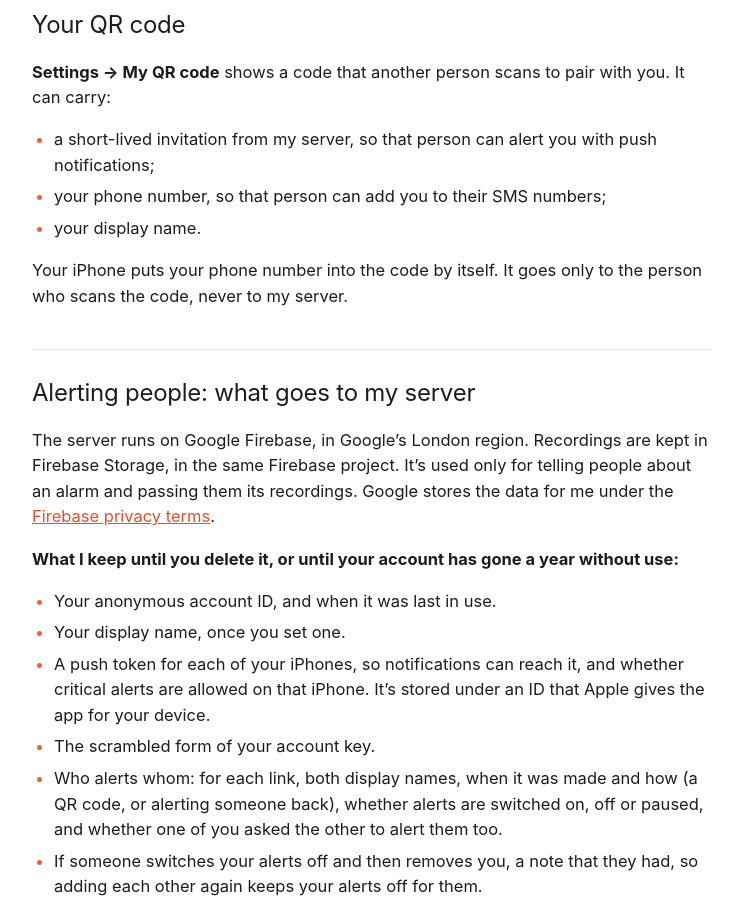
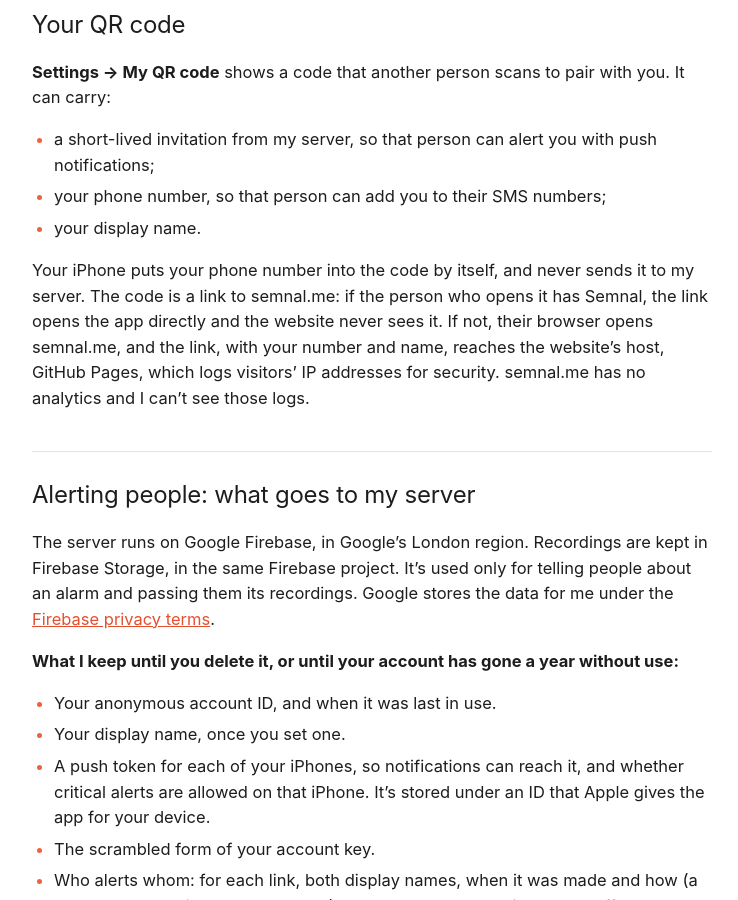
Before and after one commit to RogyMD/semnal.me, a Jekyll site: the page built from privacy.md, in a window 1280 px wide and 900 px high, scrolled down 2677 px. Shown: the whole window, without its empty margins (268-1006 px from the left). Built offline with Jekyll 4.4.1, drawn with Linux system fonts in a browser that asks for light colours.

Commit message:
Say where the phone number in an invite link can go
The QR code is now a link to semnal.me. The privacy policy says that
with Semnal installed the website never sees it, and otherwise the
link, with the number and name, reaches GitHub Pages, which logs IP
addresses. SETUP.md records that Apple's CDN accepts the
octet-stream file and adds an invite link to the checks.

```diff
--- a/privacy.md
+++ b/privacy.md
@@ -57,7 +57,7 @@ Your **account key** is your login. You find it in **Settings → Push Notificat
 - your phone number, so that person can add you to their SMS numbers;
 - your display name.
 
-Your iPhone puts your phone number into the code by itself. It goes only to the person who scans the code, never to my server.
+Your iPhone puts your phone number into the code by itself, and never sends it to my server. The code is a link to semnal.me: if the person who opens it has Semnal, the link opens the app directly and the website never sees it. If not, their browser opens semnal.me, and the link, with your number and name, reaches the website's host, GitHub Pages, which logs visitors' IP addresses for security. semnal.me has no analytics and I can't see those logs.
 
 ## Alerting people: what goes to my server
 
```
Also changed, not shown: SETUP.md (+9 -4 lines).
